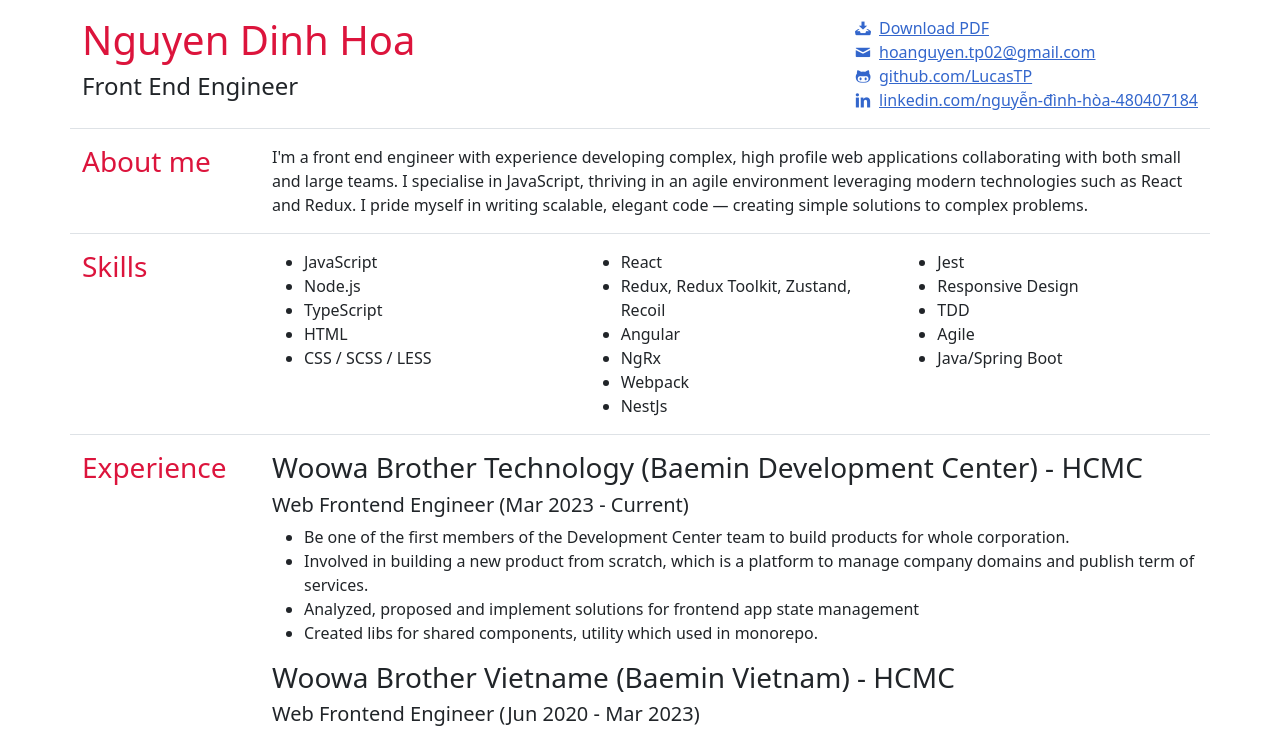
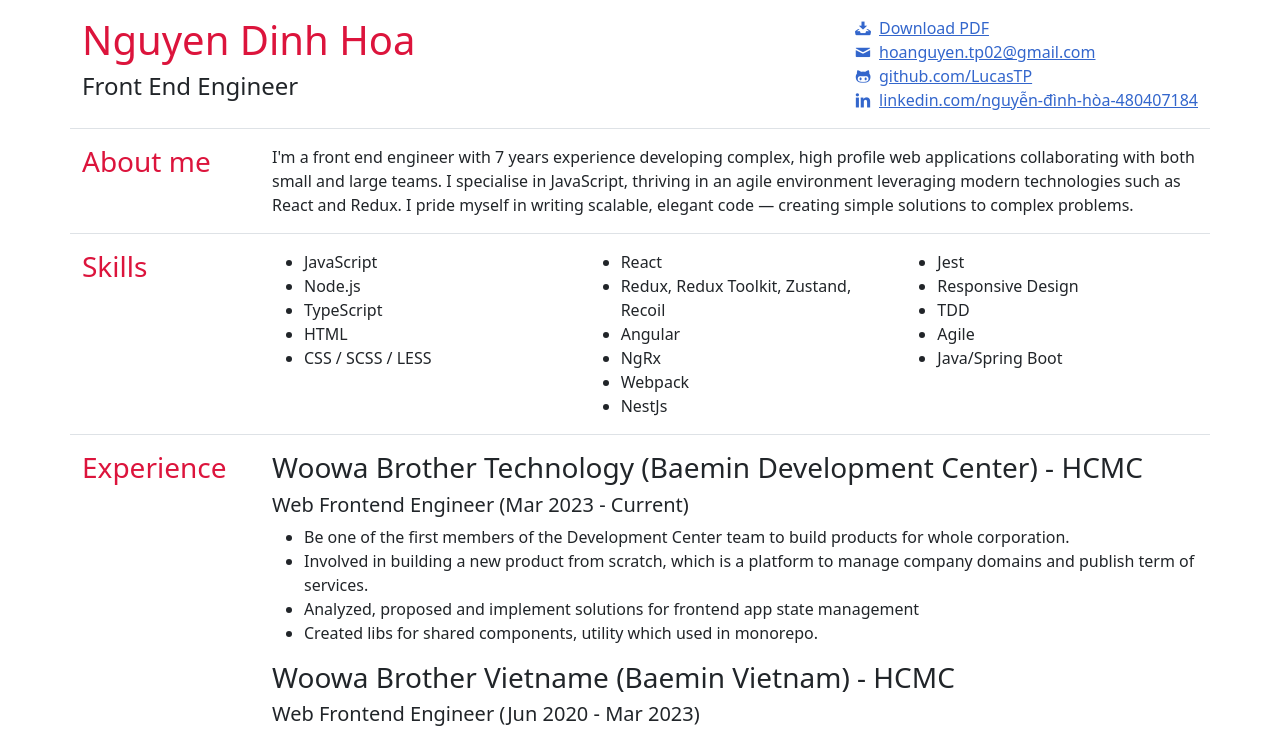
Before and after one commit to LucasTP/resume, a website: page index.html in a window 1280 px wide. Shown: the top 731 px of the page. Drawn offline with nearby package versions, Linux system fonts and the light colour scheme.

Commit message:
Update sumary

```diff
--- a/index.html
+++ b/index.html
@@ -66,12 +66,12 @@
         </div>
         <div class="col-lg">
           <p>
-            I'm a front end engineer with experience developing complex, high
-            profile web applications collaborating with both small and large
-            teams. I specialise in JavaScript, thriving in an agile environment
-            leveraging modern technologies such as React and Redux. I pride
-            myself in writing scalable, elegant code &mdash; creating simple
-            solutions to complex problems.
+            I'm a front end engineer with 7 years experience developing complex,
+            high profile web applications collaborating with both small and
+            large teams. I specialise in JavaScript, thriving in an agile
+            environment leveraging modern technologies such as React and Redux.
+            I pride myself in writing scalable, elegant code &mdash; creating
+            simple solutions to complex problems.
           </p>
         </div>
       </section>
```
